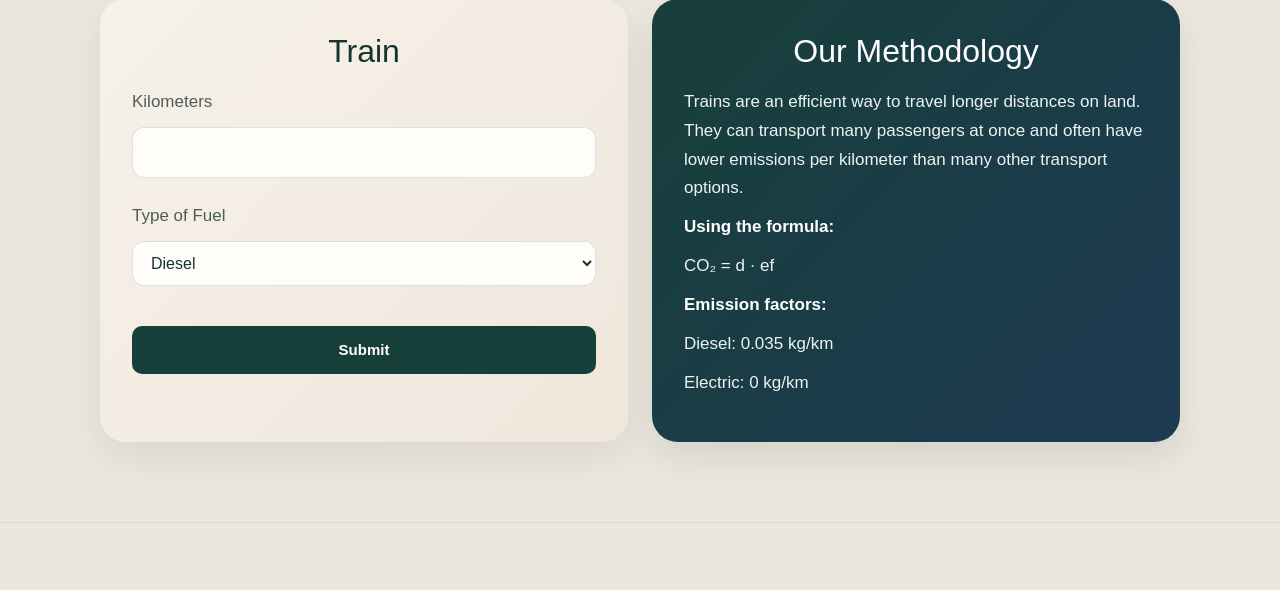
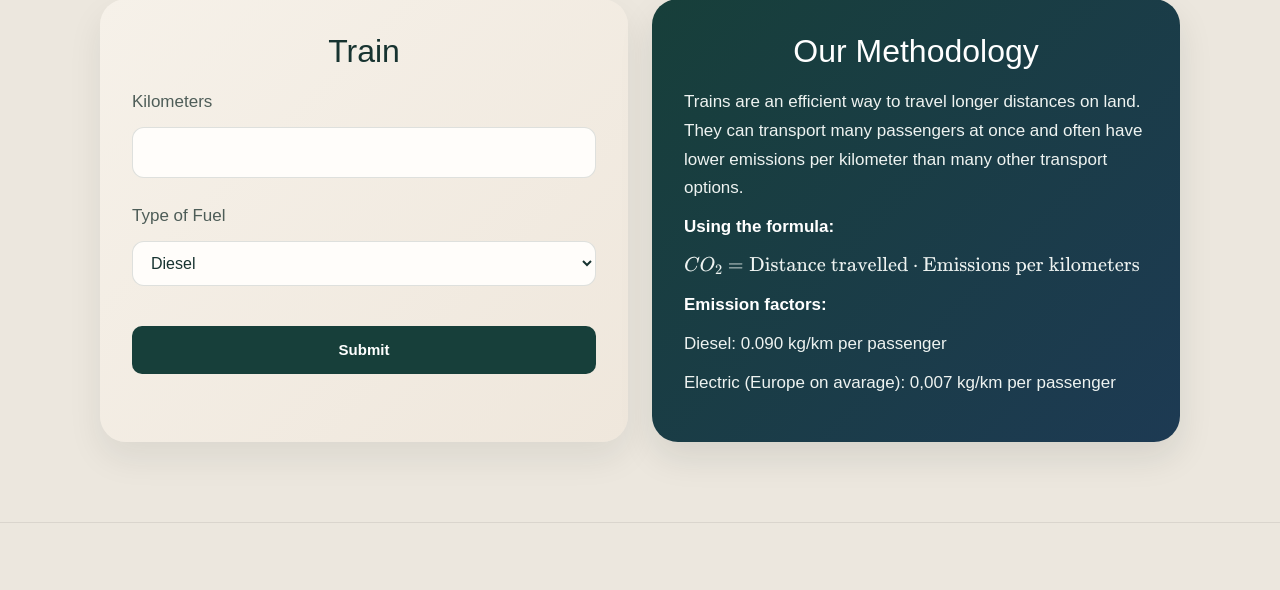
Before and after one commit to EliasAKyte/carbon-app-2026-1, a Flask app: page /carbon_app/new_entry_train in a window 1280 px wide. Shown: the part 148-738 px from the top of the page. Run offline with Flask 2, Linux system fonts and the light colour scheme; the visitor is signed in with stand-in values (Sample User, id 1); some libraries are stand-ins or nearby versions.

Commit message:
Update new_entry_train.html

```diff
--- a/capp/templates/carbon_app/new_entry_train.html
+++ b/capp/templates/carbon_app/new_entry_train.html
@@ -30,11 +30,11 @@
       </p>
 
       <p><strong>Using the formula:</strong></p>
-      <p>CO₂ = d · ef</p>
+      <p>\(CO_{2} = \text{Distance travelled} \cdot \text{Emissions per kilometers}\)</p>
 
       <p><strong>Emission factors:</strong></p>
-      <p>Diesel: 0.035 kg/km</p>
-      <p>Electric: 0 kg/km</p>
+      <p>Diesel: 0.090 kg/km per passenger</p>
+      <p>Electric (Europe on avarage): 0,007 kg/km per passenger </p>
     </div>
 
     <div class="box"></div>
```
